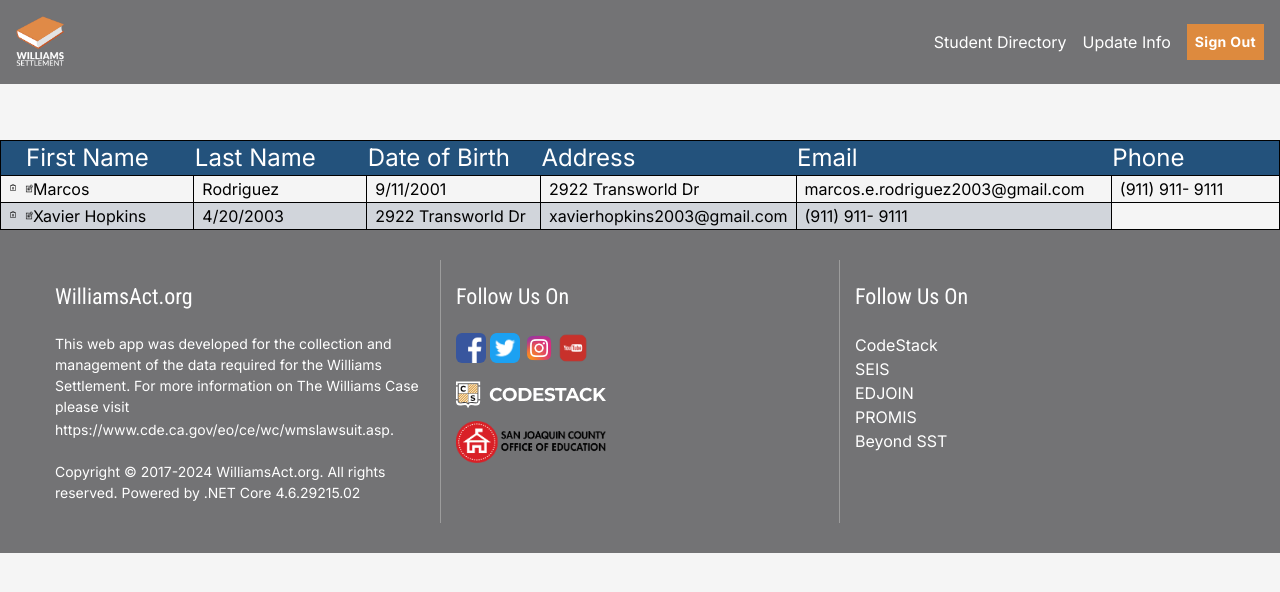
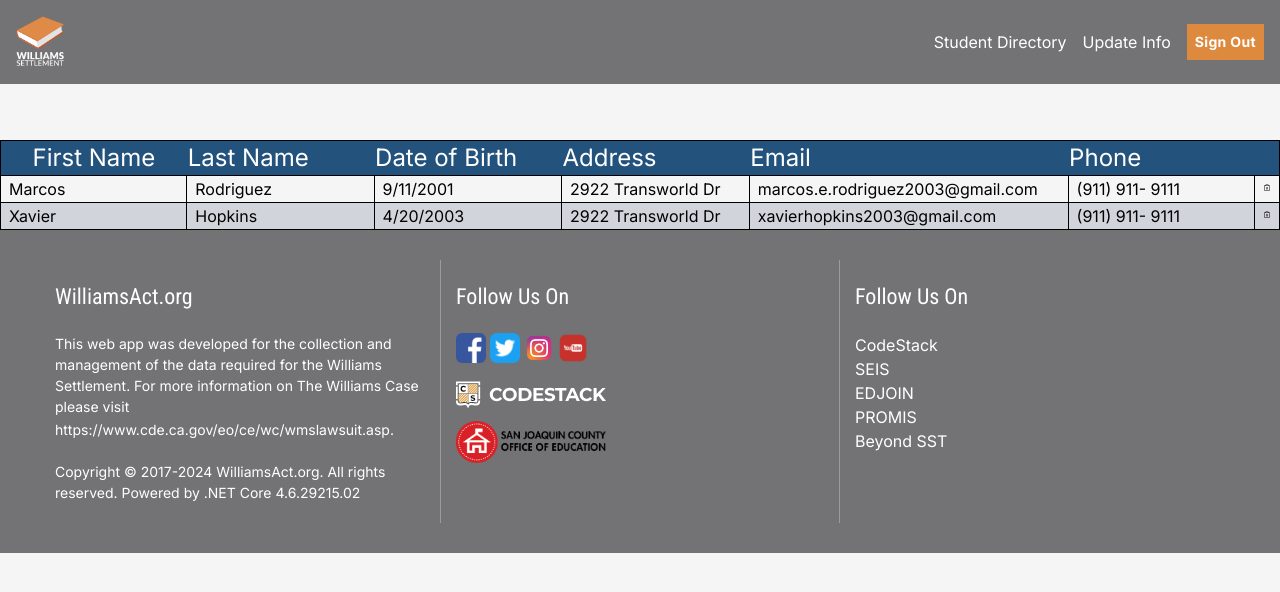
Before and after one commit to elizabeth-trotter/nextjsforms, a Next.js app: page /StudentDirectoryPage in a window 1280 px wide. Shown: the top 592 px of the page. Built offline with nearby package versions, Linux system fonts and the light colour scheme.

Commit message:
fix table

```diff
--- a/src/app/StudentDirectoryPage/page.tsx
+++ b/src/app/StudentDirectoryPage/page.tsx
@@ -18,18 +18,24 @@ const page = () => {
       <table>
         <thead className='text-white text-2xl bg-[#23527C] gap-2 border border-black '>
           <tr>
-              <th className='my-4'></th>
-            <td>First Name</td>
+            <th className='my-4 font-normal'>First Name</th>
             <td>Last Name</td>
             <td>Date of Birth</td>
             <td>Address</td>
             <td>Email</td>
             <td>Phone</td>
+            <td className='my-4'></td>
           </tr>
 
         </thead>
         <tbody>
           <tr className=' border border-black'>
+            <td className=' border-black px-2 w-48'>Marcos </td>
+            <td className='border border-black px-2 w-48'> Rodriguez</td>
+            <td className=' border border-black px-2 w-48'>9/11/2001</td>
+            <td className=' border border-black px-2 w-48'>2922 Transworld Dr</td>
+            <td className=' border border-black px-2 w-80'>marcos.e.rodriguez2003@gmail.com</td>
+            <td className=' border border-black px-2 w-48'>(911) 911- 9111</td>
             <td className='flex flex-row items-center p-2 gap-2'>
             <Image
               src="/Trash.png"
@@ -47,16 +53,17 @@ const page = () => {
               className='cursor-pointer'
               />
             </td>
-            <td className=' border-black px-2 w-48'>Marcos </td>
-            <td className='border border-black px-2 w-48'> Rodriguez</td>
-            <td className=' border border-black px-2 w-48'>9/11/2001</td>
-            <td className=' border border-black px-2 w-48'>2922 Transworld Dr</td>
-            <td className=' border border-black px-2 w-80'>marcos.e.rodriguez2003@gmail.com</td>
-            <td className=' border border-black px-2 w-48'>(911) 911- 9111</td>
           </tr>
 
 
           <tr className=' border border-black bg-gray-300'>
+
+            <td className='px-2 '>Xavier</td>
+            <td className=' border border-black px-2'>Hopkins</td>
+            <td className=' border border-black px-2'>4/20/2003</td>
+            <td className=' border border-black px-2'>2922 Transworld Dr</td>
+            <td className=' border border-black px-2'>xavierhopkins2003@gmail.com</td>
+            <td className=' border border-black px-2'>(911) 911- 9111</td>
             <td className='flex flex-row items-center p-2 gap-2'>
             <Image
               src="/Trash.png"
@@ -74,12 +81,8 @@ const page = () => {
               className='cursor-pointer'
               />
             </td>
-            <td className='px-2 '>Xavier Hopkins</td>
-            <td className=' border border-black px-2'>4/20/2003</td>
-            <td className=' border border-black px-2'>2922 Transworld Dr</td>
-            <td className=' border border-black px-2'>xavierhopkins2003@gmail.com</td>
-            <td className=' border border-black px-2'>(911) 911- 9111</td>
           </tr>
+
         </tbody>
       </table>
 
```
